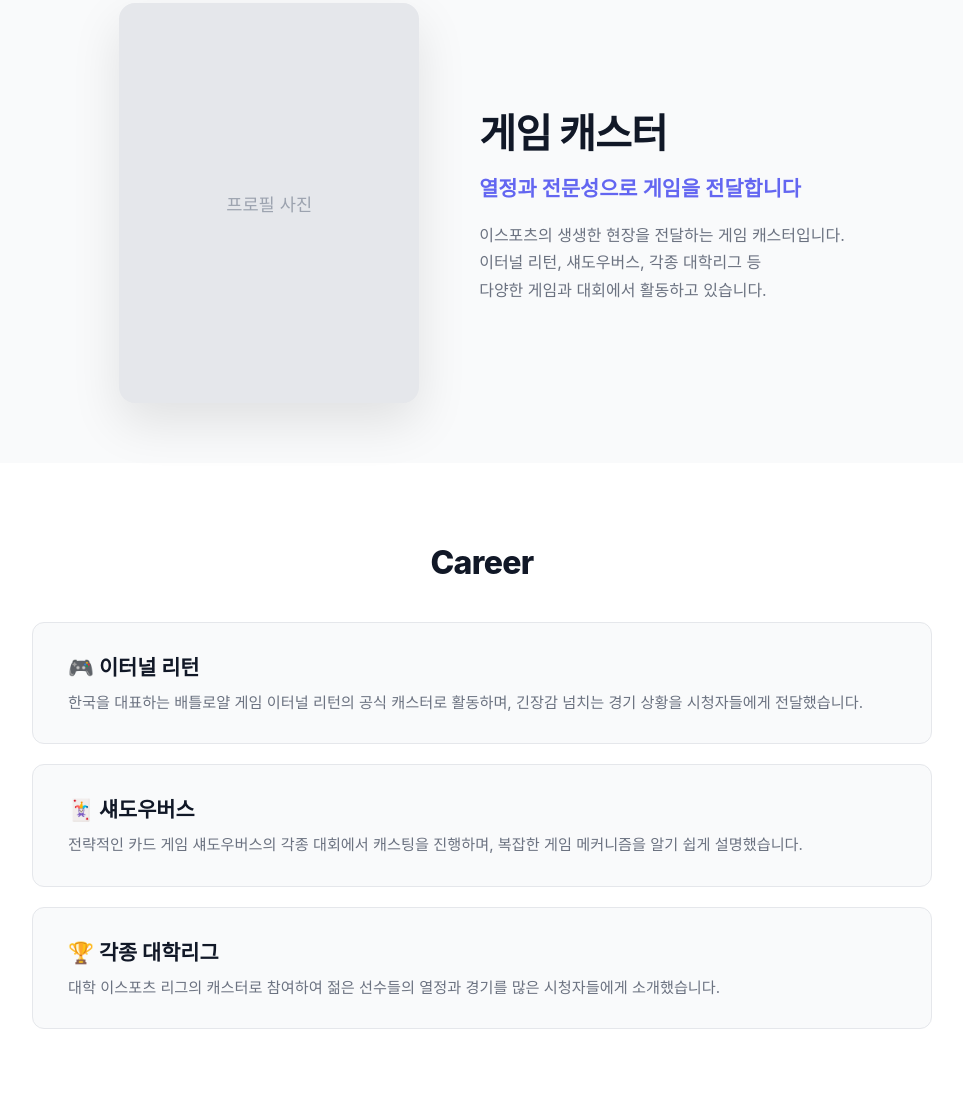
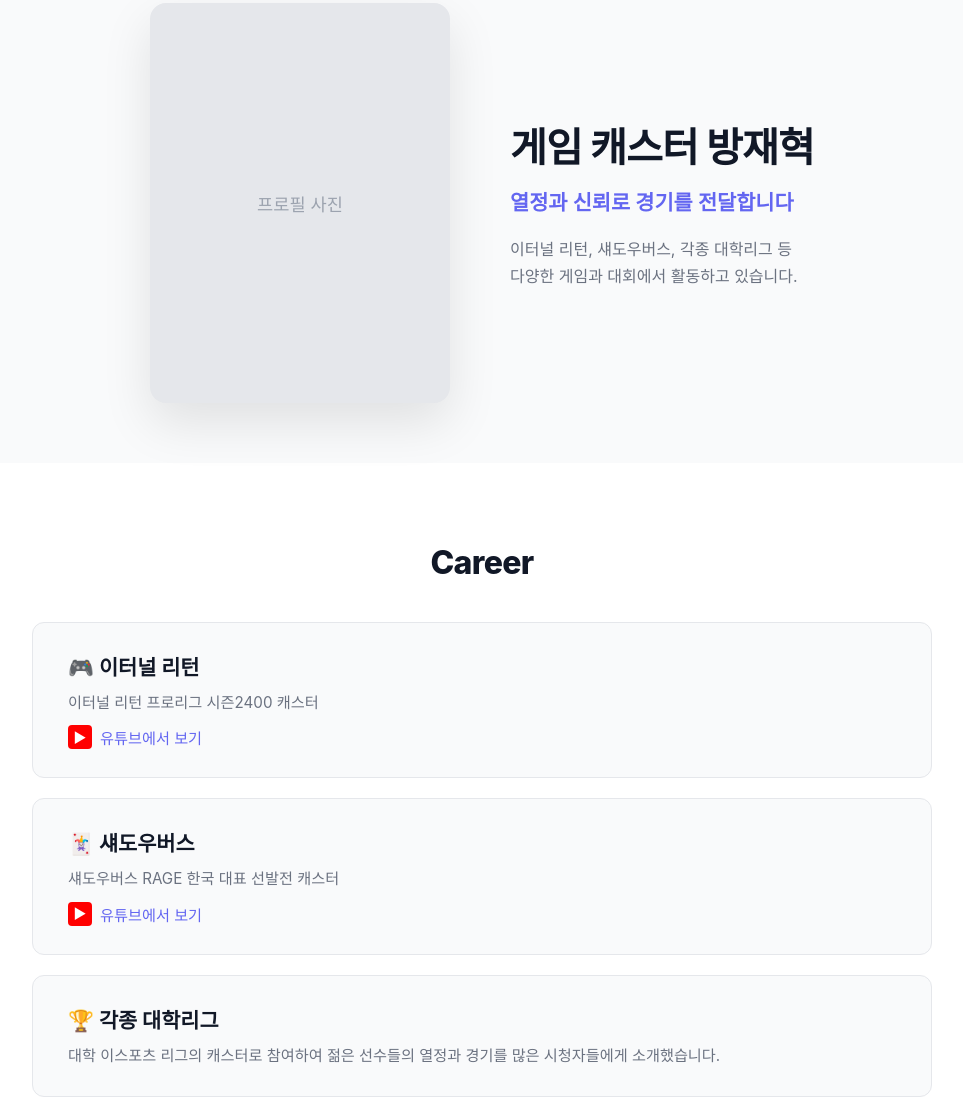
Before and after one commit to genosky369/genosky369.github.io, a plain HTML site: page index.html in a window 1280 px wide. Shown: the part 117-1217 px from the top of the page, without its empty margins (158-1121 px from the left). Drawn offline with Linux system fonts and the light colour scheme.

Commit message:
Update index.html

```diff
--- a/index.html
+++ b/index.html
@@ -171,6 +171,39 @@
             color: #6b7280;
         }
 
+        .youtube-link {
+            display: inline-flex;
+            align-items: center;
+            gap: 8px;
+            margin-top: 10px;
+            color: #6366f1;
+            text-decoration: none;
+            font-size: 0.95rem;
+            transition: all 0.3s;
+        }
+
+        .youtube-link:hover {
+            color: #4f46e5;
+            transform: translateX(5px);
+        }
+
+        .youtube-icon {
+            width: 24px;
+            height: 24px;
+            background: #ff0000;
+            border-radius: 4px;
+            display: flex;
+            align-items: center;
+            justify-content: center;
+            font-size: 14px;
+            color: white;
+            transition: transform 0.3s;
+        }
+
+        .youtube-link:hover .youtube-icon {
+            transform: scale(1.1);
+        }
+
         /* 연락처 섹션 */
         #contact {
             display: flex;
@@ -315,10 +348,9 @@
                 </div>
             </div>
             <div class="intro-text">
-                <h1>게임 캐스터</h1>
-                <div class="role">열정과 전문성으로 게임을 전달합니다</div>
+                <h1>게임 캐스터 방재혁</h1>
+                <div class="role">열정과 신뢰로 경기를 전달합니다</div>
                 <p>
-                    이스포츠의 생생한 현장을 전달하는 게임 캐스터입니다.<br>
                     이터널 리턴, 섀도우버스, 각종 대학리그 등<br>
                     다양한 게임과 대회에서 활동하고 있습니다.
                 </p>
@@ -332,17 +364,19 @@
         <div class="career-grid">
             <div class="career-card fade-in">
                 <h3>🎮 이터널 리턴</h3>
-                <p>
-                    한국을 대표하는 배틀로얄 게임 이터널 리턴의 공식 캐스터로 활동하며,
-                    긴장감 넘치는 경기 상황을 시청자들에게 전달했습니다.
-                </p>
+                <p>이터널 리턴 프로리그 시즌2400 캐스터</p>
+                <a href="https://www.youtube.com/watch?v=gzvGW2-6skg" target="_blank" class="youtube-link">
+                    <span class="youtube-icon">▶</span>
+                    유튜브에서 보기
+                </a>
             </div>
             <div class="career-card fade-in">
                 <h3>🃏 섀도우버스</h3>
-                <p>
-                    전략적인 카드 게임 섀도우버스의 각종 대회에서 캐스팅을 진행하며,
-                    복잡한 게임 메커니즘을 알기 쉽게 설명했습니다.
-                </p>
+                <p>섀도우버스 RAGE 한국 대표 선발전 캐스터</p>
+                <a href="https://www.youtube.com/watch?v=gzvGW2-6skg" target="_blank" class="youtube-link">
+                    <span class="youtube-icon">▶</span>
+                    유튜브에서 보기
+                </a>
             </div>
             <div class="career-card fade-in">
                 <h3>🏆 각종 대학리그</h3>
```
